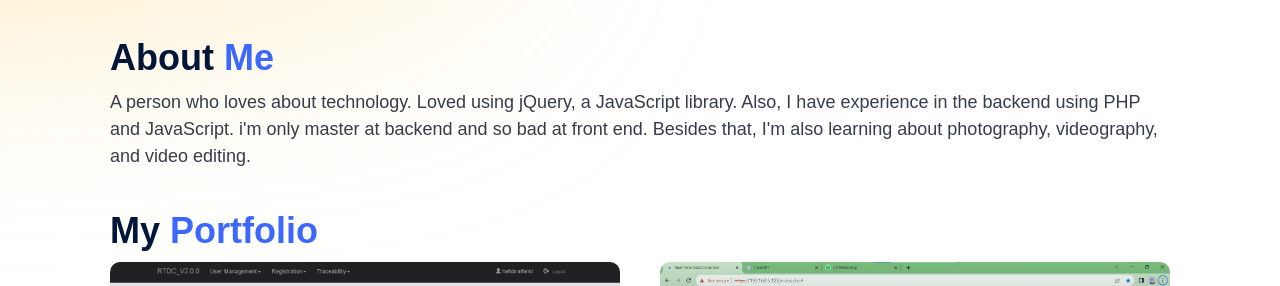
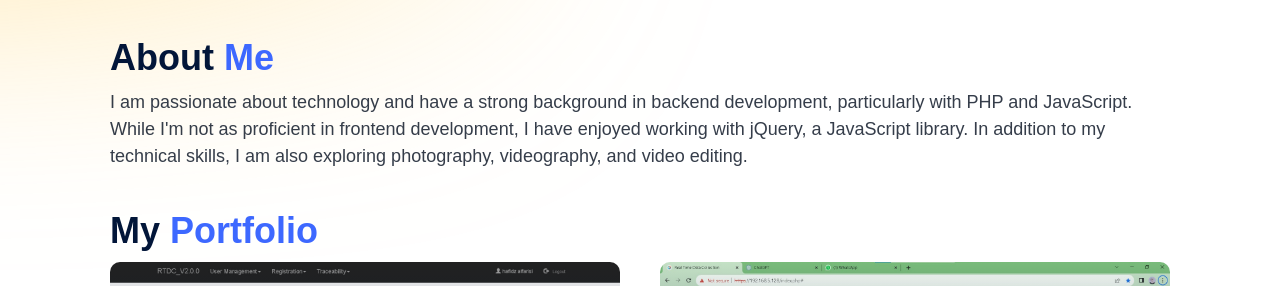
Before and after one commit to hsnfirdaus/blug-python, an Astro site: page /our-team/zaky in a window 1280 px wide. Shown: the part 337-623 px from the top of the page. Built offline with nearby package versions, Linux system fonts and the light colour scheme; Astro itself is replaced by a stand-in of ours.

Commit message:
Menambahkan Zaky

```diff
--- a/src/content/team/zaky/index.mdx
+++ b/src/content/team/zaky/index.mdx
@@ -21,4 +21,6 @@ portfolio:
       title: Report Generator
       subtitle: PCI Company Excel Report Generator
 ---
-A person who loves about technology. Loved using jQuery, a JavaScript library. Also, I have experience in the backend using PHP and JavaScript. i'm only master at backend and so bad at front end. Besides that, I'm also learning about photography, videography, and video editing.
+I am passionate about technology and have a strong background in backend development, particularly with PHP and JavaScript.
+While I'm not as proficient in frontend development, I have enjoyed working with jQuery, a JavaScript library.
+In addition to my technical skills, I am also exploring photography, videography, and video editing.
```
